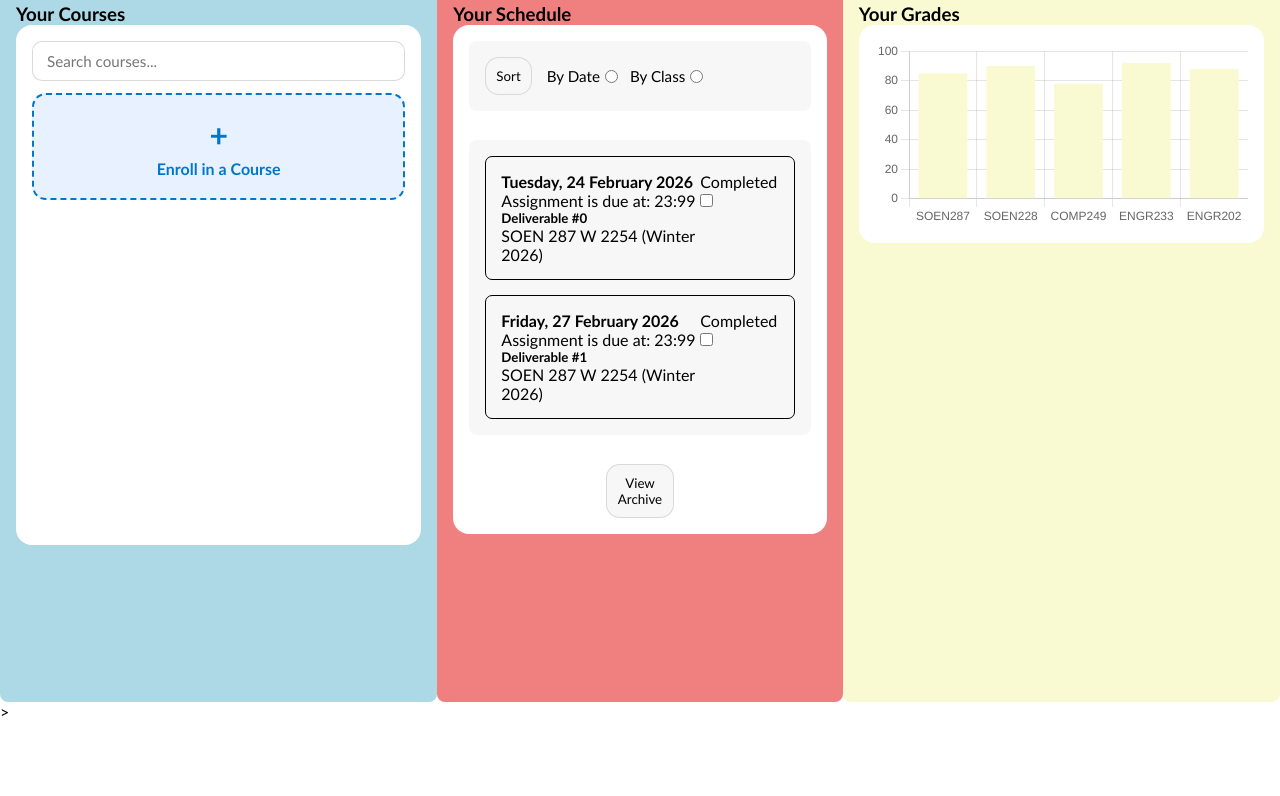
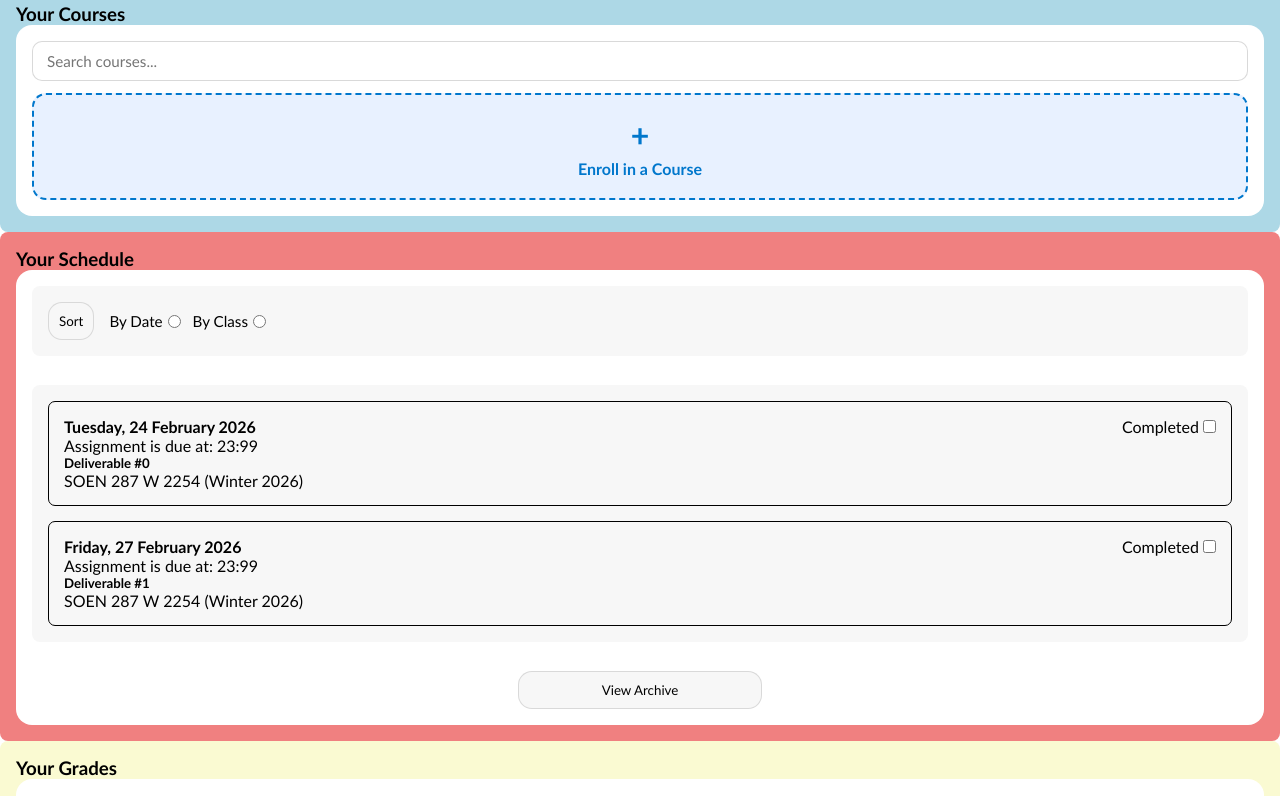
Before and after one commit to AyYildirim-05/SOEN287_Project, a website: page FrontEnd/index.html in a window 1280 px wide. Shown: the part 79-875 px from the top of the page. Before the commit the page ends 800 px from the top, so only its background shows below. Drawn offline with nearby package versions, Linux system fonts and the light colour scheme.

Commit message:
Homepage of Website is now vertically organized rather than horizontally

```diff
--- a/FrontEnd/styles.css
+++ b/FrontEnd/styles.css
@@ -16,7 +16,7 @@ header {
 
 body {
     /* The following code expands the divs in the body vertically*/
-    height: 100vh;/* vh is the height relative to the windows size.*/
+    /*height: 100vh;vh is the height relative to the windows size.*/
     display: flex;
     flex-direction: column;
 }
@@ -47,8 +47,9 @@ body {
 }
 
 .homePage {
-    flex: 1;
+    /*flex: 1;*/
     display: flex;
+    flex-direction: column;
 }
 
 .classesDisplay{
```
